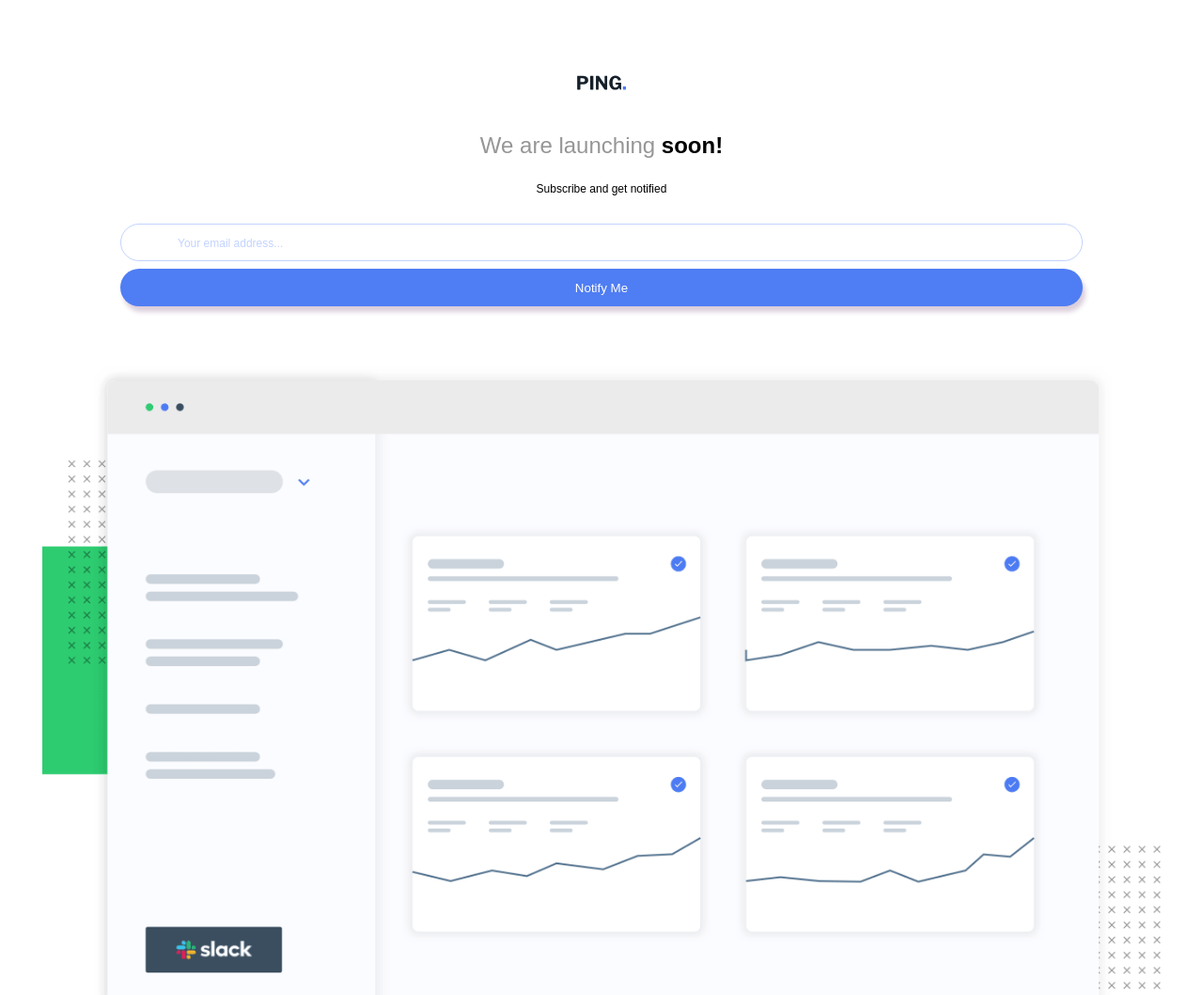
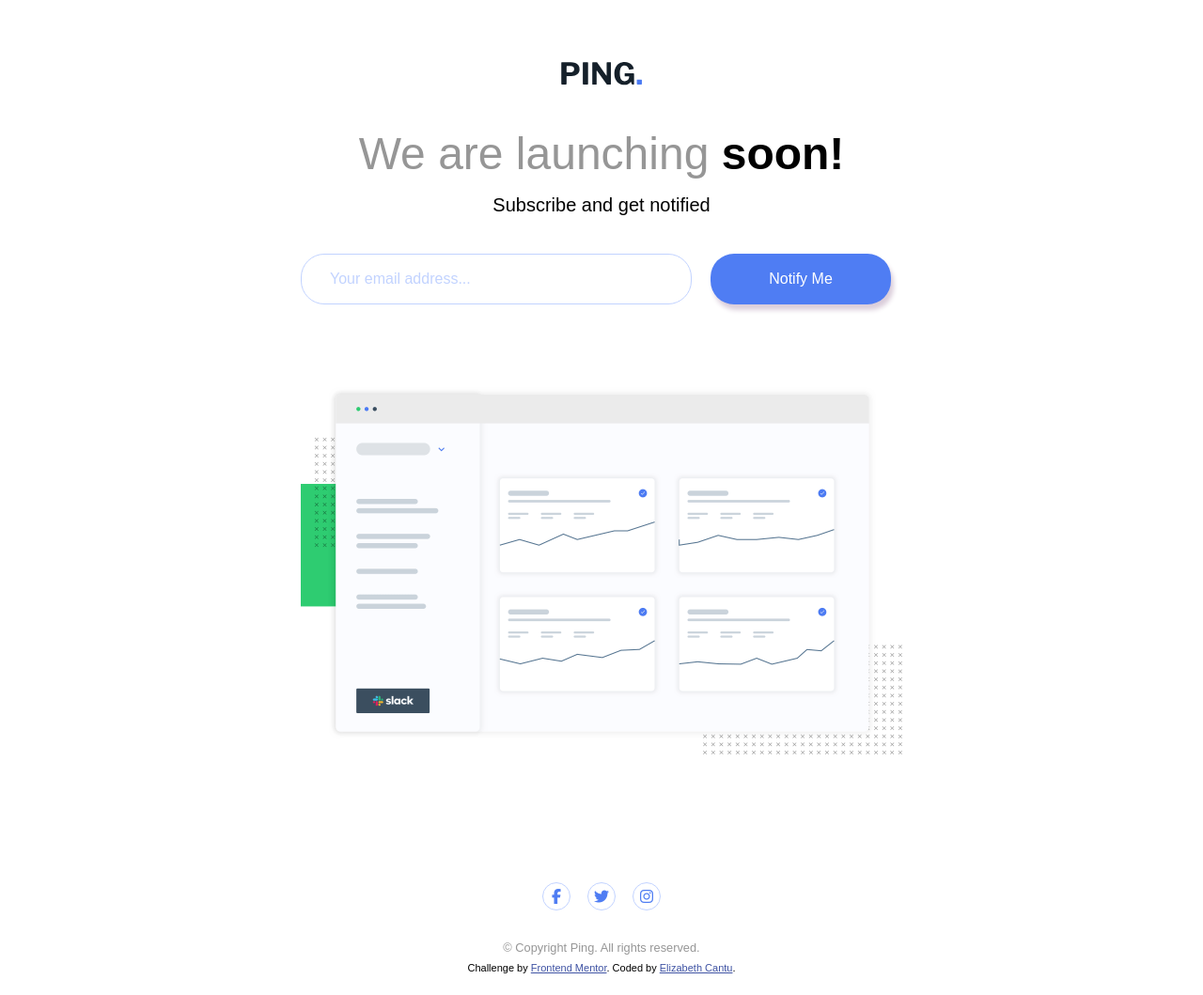
Before and after one commit to Esagecc/ping_coming_soon, a plain HTML site: page index.html in a window 1280 px wide. Shown: the top 1059 px of the page at 94% size. Drawn offline with Linux system fonts and the light colour scheme.

Commit message:
completed the desktop view

```diff
--- a/style.css
+++ b/style.css
@@ -118,7 +118,67 @@ footer p {
 .attribution {
     font-size: 11px;
     text-align: center;
+    padding-bottom: 20px;
 }
 .attribution a {
     color: hsl(228, 45%, 44%);
 }
+
+@media (min-width:500px) {
+    .logo {
+        height: 28px;
+    }
+
+    main {
+        width: 640px;
+       margin: 65px auto;
+    }
+
+    h2 {
+        font-size: 3rem;
+        padding-bottom: 16px;
+    }
+
+    h5 {
+        font-size: 20px;
+        padding-bottom: 40px;
+    }
+
+    form {
+        display: flex;
+        flex-direction: row;
+        width: 100%;
+        gap: 20px;
+    }
+
+    input {
+        width: 65%;
+        height: 54px;
+        border-radius: 25px;
+        padding-left: 15px;
+
+    }
+
+
+    input::placeholder {
+        font-size: 1rem;
+        padding-left: 15px;
+
+    }
+
+    button {
+        width: 30%;
+        height: 54px;
+        font-size: 1rem;
+        border-radius: 25px;
+        justify-content: flex-end;
+    }
+
+    .dash {
+        padding-top: 5rem;
+    }
+
+    footer p {
+        font-size: 0.8rem;
+    }
+}
```
